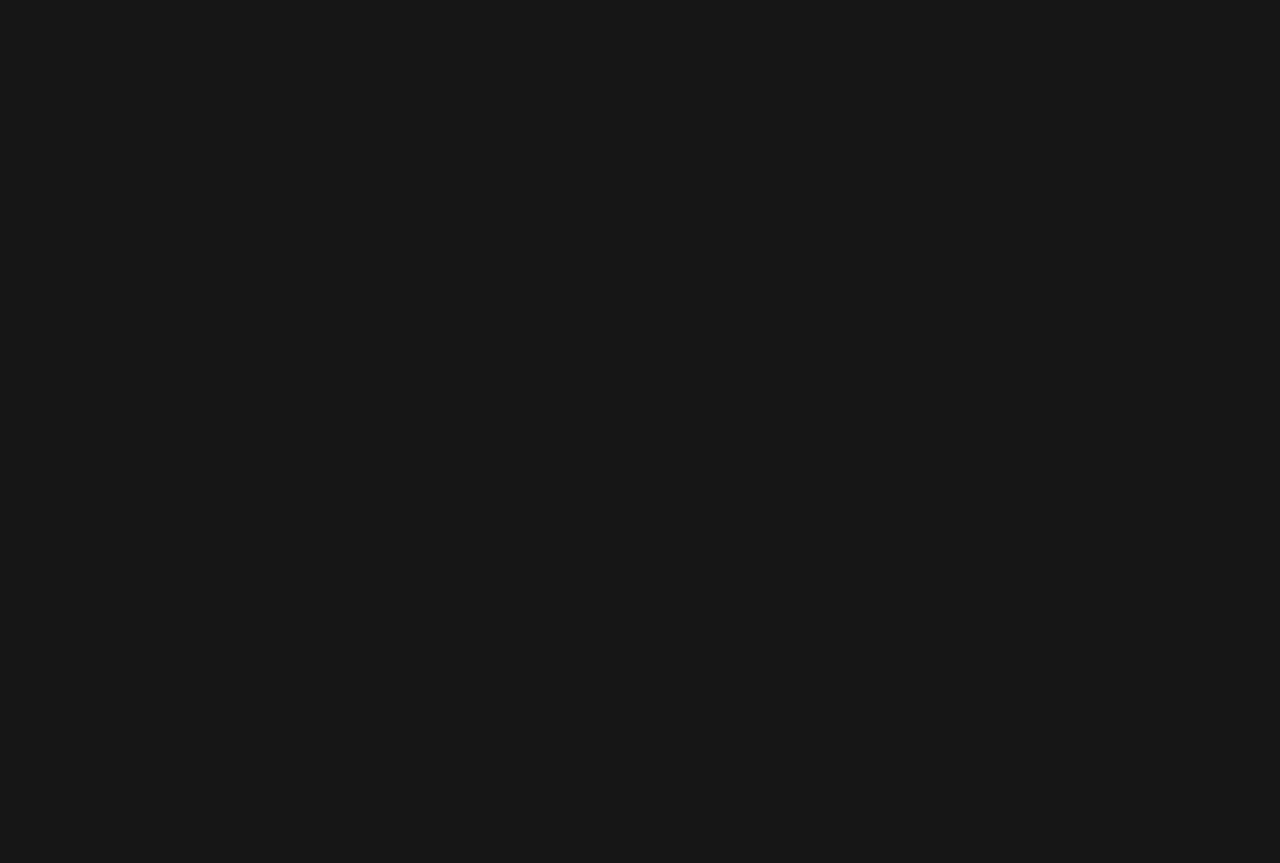
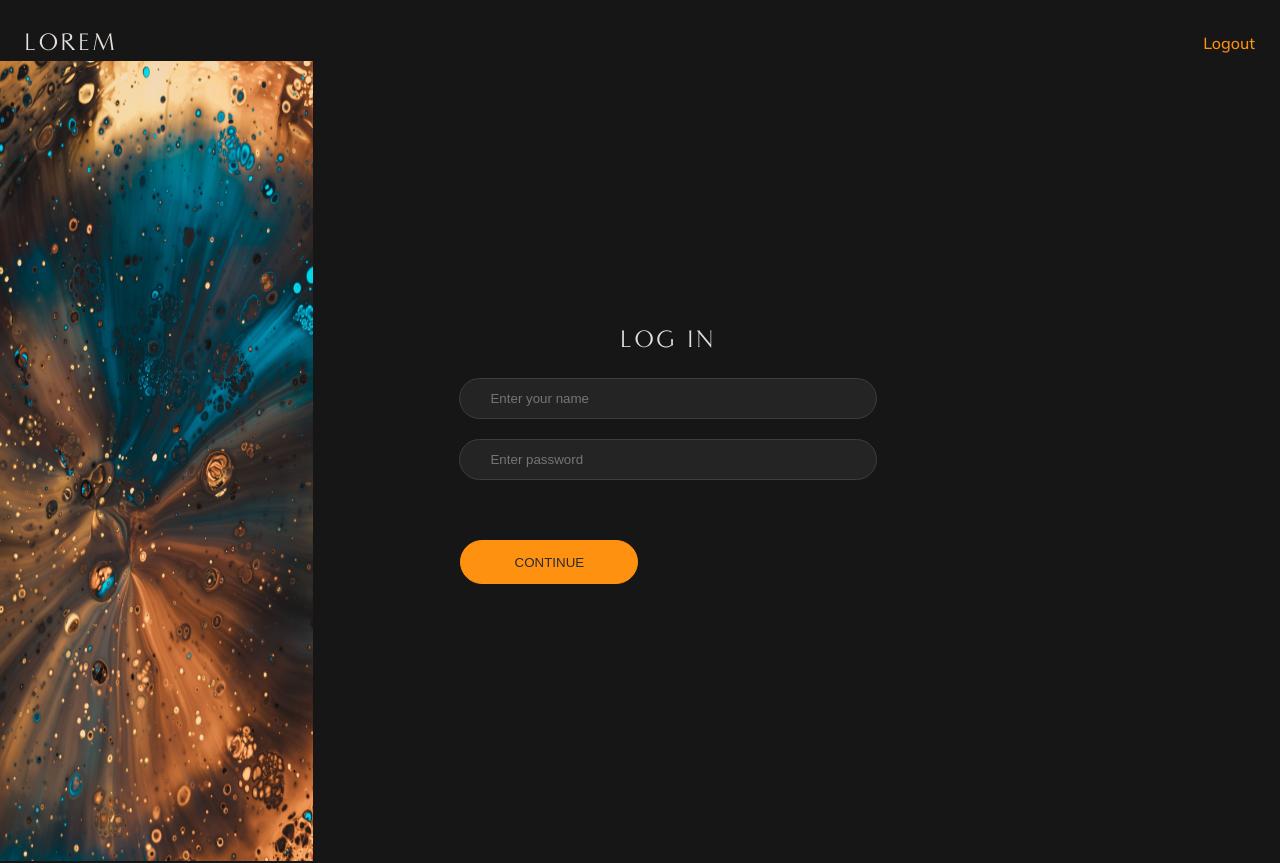
Before and after one commit to Dishpak/entexy-photo-gallery, a React (Create React App) app: page / in a window 1280 px wide. Shown: the top 863 px of the page. Before the commit the page ends 800 px from the top, so only its background shows below. Built offline with nearby package versions, Linux system fonts and the light colour scheme; no server answers.

Commit message:
fix routes

```diff
--- a/src/components/AppRouter.js
+++ b/src/components/AppRouter.js
@@ -12,8 +12,8 @@ const AppRouter = () => {
     <>
       <Routes>
         {loggedIn && <Route path={'/gallery'} element={<Gallery/>}></Route>}
-        {loggedIn && <Route path={'/entexy-photo-gallery'} element={<Navigate to={'/gallery'} />}></Route>}
-        {!loggedIn && <Route path={'/entexy-photo-gallery'} element={<Authorization/>}></Route>}
+        {loggedIn && <Route path={'/'} element={<Navigate to={'/gallery'} />}></Route>}
+        {!loggedIn && <Route path={'/'} element={<Authorization/>}></Route>}
         <Route path={'/login'} element={<Authorization />}></Route>
         {loggedIn && <Route path={'gallery/:id'} element={<ImageCard/>}></Route>}
       </Routes>
--- a/src/index.js
+++ b/src/index.js
@@ -7,7 +7,7 @@ import { BrowserRouter as Router } from "react-router-dom";
 
 const root = ReactDOM.createRoot(document.getElementById('root'));
 root.render(
-  <Router basename={'/entexy-photo-gallery'}>
+  <Router basename={'/'}>
     <App />
   </Router>
 );
```
